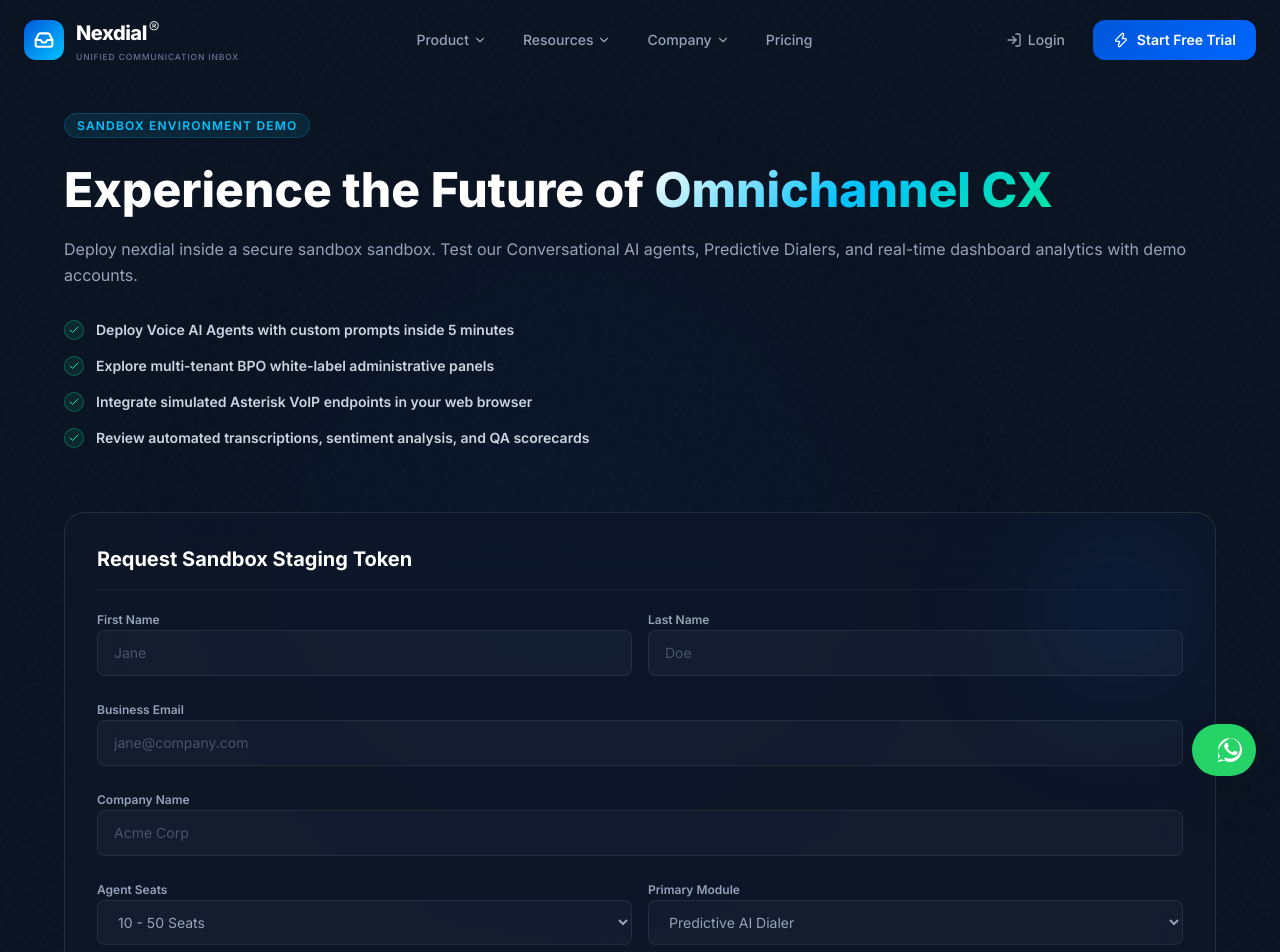
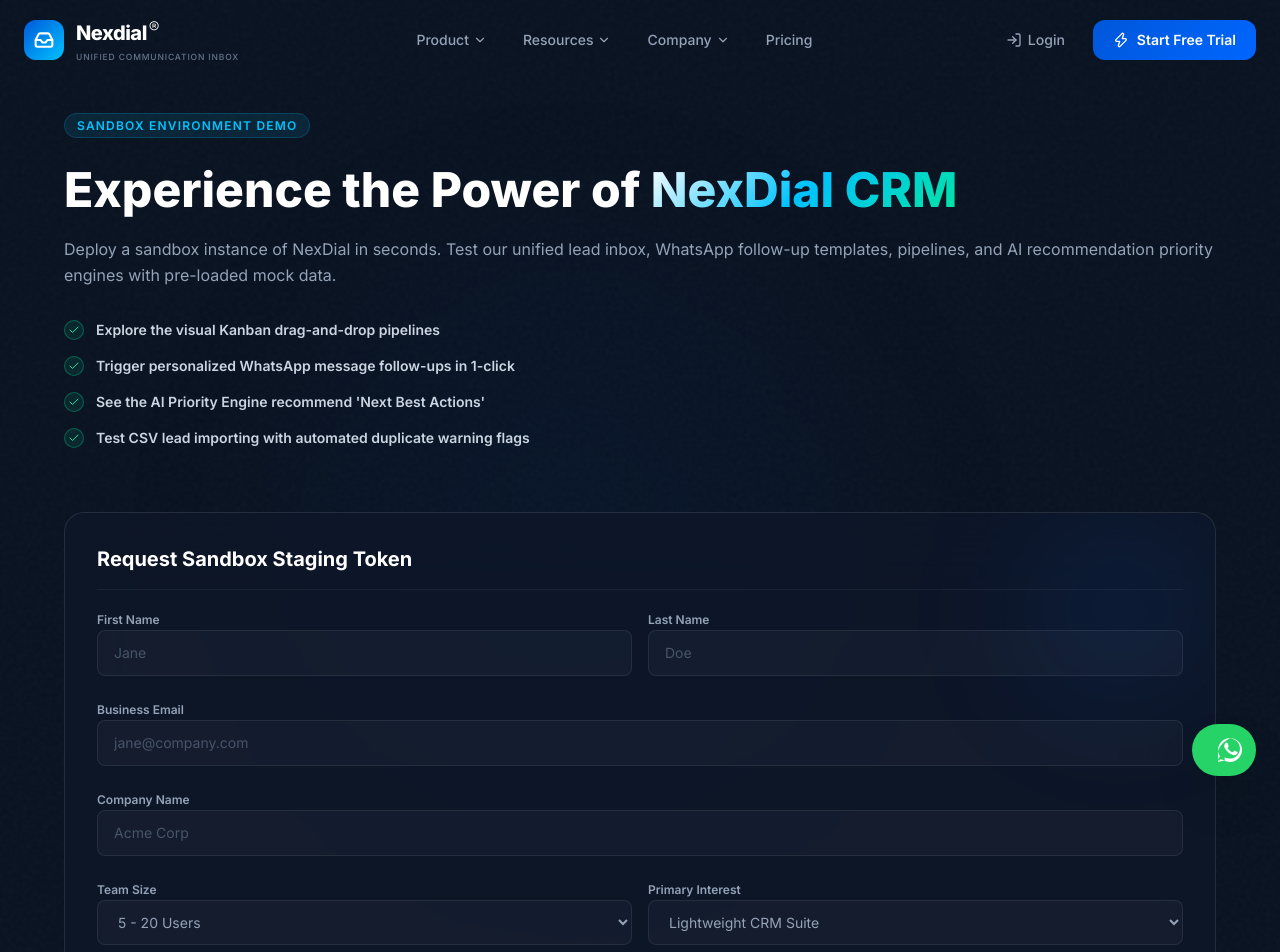
Before and after one commit to sabledattatray/Nexdial-IO, a Next.js app: page /request-demo in a window 1280 px wide. Shown: the top 952 px of the page. Built offline with nearby package versions, Linux system fonts and the light colour scheme.

Commit message:
Update request-demo page with CRM sandbox capabilities and form options

```diff
--- a/src/app/request-demo/page.tsx
+++ b/src/app/request-demo/page.tsx
@@ -13,8 +13,8 @@
     email: "",
     phone: "",
     company: "",
-    teamSize: "10-50",
-    useCase: "AI Dialer",
+    teamSize: "5-20",
+    useCase: "Lightweight CRM",
   });
 
   const handleSubmit = (e: React.FormEvent) => {
@@ -37,20 +37,20 @@
                 Sandbox Environment Demo
               </span>
               <h1 className="text-4xl lg:text-5xl font-extrabold text-white mt-6 leading-tight">
-                Experience the Future of <span className="gradient-text">Omnichannel CX</span>
+                Experience the Power of <span className="gradient-text">NexDial CRM</span>
               </h1>
               <p className="text-[#94A3B8] text-base leading-relaxed mt-4">
-                Deploy nexdial inside a secure sandbox sandbox. Test our Conversational AI agents, Predictive Dialers, and real-time dashboard analytics with demo accounts.
+                Deploy a sandbox instance of NexDial in seconds. Test our unified lead inbox, WhatsApp follow-up templates, pipelines, and AI recommendation priority engines with pre-loaded mock data.
               </p>
             </AnimatedSection>
 
             {/* Bullet points */}
             <div className="space-y-4">
               {[
-                "Deploy Voice AI Agents with custom prompts inside 5 minutes",
-                "Explore multi-tenant BPO white-label administrative panels",
-                "Integrate simulated Asterisk VoIP endpoints in your web browser",
-                "Review automated transcriptions, sentiment analysis, and QA scorecards"
+                "Explore the visual Kanban drag-and-drop pipelines",
+                "Trigger personalized WhatsApp message follow-ups in 1-click",
+                "See the AI Priority Engine recommend 'Next Best Actions'",
+                "Test CSV lead importing with automated duplicate warning flags"
               ].map((bullet, i) => (
                 <AnimatedSection key={bullet} delay={i * 0.08} className="flex items-center gap-3">
                   <div className="w-5 h-5 rounded-full bg-[#00E5A0]/10 border border-[#00E5A0]/30 flex items-center justify-center text-[#00E5A0] flex-shrink-0">
@@ -131,30 +131,30 @@
 
                 <div className="grid sm:grid-cols-2 gap-4">
                   <div className="space-y-1.5">
-                    <label className="text-xs font-semibold text-[#94A3B8]">Agent Seats</label>
+                    <label className="text-xs font-semibold text-[#94A3B8]">Team Size</label>
                     <select
                       value={formData.teamSize}
                       onChange={(e) => setFormData({...formData, teamSize: e.target.value})}
                       className="w-full px-4 py-3 rounded-lg bg-white/[0.03] border border-white/[0.08] focus:border-[#00C2FF] focus:outline-none text-sm text-[#94A3B8] transition-all"
                     >
-                      <option value="10-50" className="bg-[#0f172a] text-white">10 - 50 Seats</option>
-                      <option value="50-200" className="bg-[#0f172a] text-white">50 - 200 Seats</option>
-                      <option value="200-1000" className="bg-[#0f172a] text-white">200 - 1000 Seats</option>
-                      <option value="1000+" className="bg-[#0f172a] text-white">1000+ Seats (Enterprise)</option>
+                      <option value="1-5" className="bg-[#0f172a] text-white">1 - 5 Users</option>
+                      <option value="5-20" className="bg-[#0f172a] text-white">5 - 20 Users</option>
+                      <option value="20-100" className="bg-[#0f172a] text-white">20 - 100 Users</option>
+                      <option value="100+" className="bg-[#0f172a] text-white">100+ Users</option>
                     </select>
                   </div>
 
                   <div className="space-y-1.5">
-                    <label className="text-xs font-semibold text-[#94A3B8]">Primary Module</label>
+                    <label className="text-xs font-semibold text-[#94A3B8]">Primary Interest</label>
                     <select
                       value={formData.useCase}
                       onChange={(e) => setFormData({...formData, useCase: e.target.value})}
                       className="w-full px-4 py-3 rounded-lg bg-white/[0.03] border border-white/[0.08] focus:border-[#00C2FF] focus:outline-none text-sm text-[#94A3B8] transition-all"
                     >
-                      <option value="AI Dialer" className="bg-[#0f172a] text-white">Predictive AI Dialer</option>
-                      <option value="Voice Agents" className="bg-[#0f172a] text-white">Autonomous Voice AI</option>
-                      <option value="Multi-Tenant SaaS" className="bg-[#0f172a] text-white">Multi-Tenant Tenant Panel</option>
-                      <option value="Omnichannel CRM" className="bg-[#0f172a] text-white">Omnichannel Digital CRM</option>
+                      <option value="Lightweight CRM" className="bg-[#0f172a] text-white">Lightweight CRM Suite</option>
+                      <option value="WhatsApp Outreach" className="bg-[#0f172a] text-white">WhatsApp Unified Inbox</option>
+                      <option value="AI Priority Engine" className="bg-[#0f172a] text-white">AI Priority Recommendations</option>
+                      <option value="Analytics" className="bg-[#0f172a] text-white">Sales Pipeline Analytics</option>
                     </select>
                   </div>
                 </div>
```
